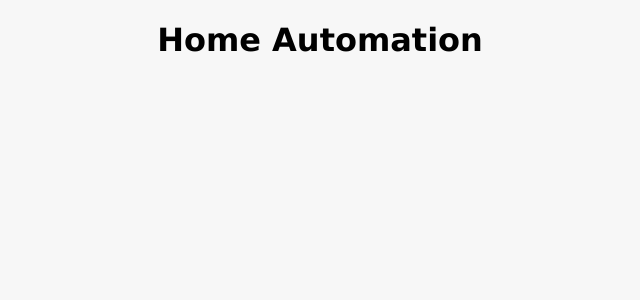
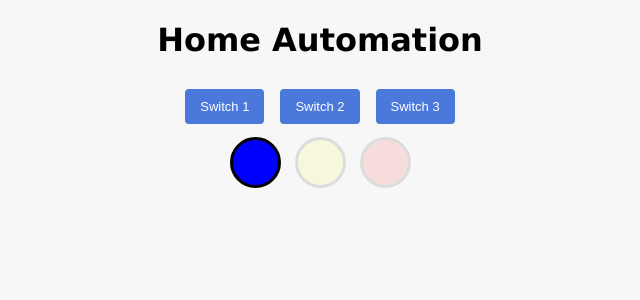
Before and after one commit to GincoAutomation/ui, a React (Create React App) app: page / in a window 1280 px wide. Shown: the top 300 px of the page, without its empty margins (320-960 px from the left). Built offline with nearby package versions, Linux system fonts and the light colour scheme.

Commit message:
add 3 switches and 3 lights to the ui

```diff
--- a/src/components/App/App.js
+++ b/src/components/App/App.js
@@ -1,11 +1,21 @@
 import React, { Component } from 'react';
 import './App.css';
+
+import Switch from '../Switch/Switch'
+import Light from '../Light/Light';
 
 class App extends Component {
   render() {
     return (
       <div className="App">
         <h1>Home Automation</h1>
+        <Switch label={"Switch 1"} />
+        <Switch label={"Switch 2"} />
+        <Switch label={"Switch 3"} />
+        <br/>
+        <Light color="blue" isOn/>
+        <Light color="yellow"/>
+        <Light color="red"/>
       </div>
     );
   }
--- /dev/null
+++ b/src/components/Light/Light.css
@@ -0,0 +1,12 @@
+.light {
+  border: 3px solid;
+  border-radius: 50%;
+  border-color: black;
+  background-color:#f7f7f7;
+
+  width: 45px;
+  height: 45px;
+  margin: 5px 7px;
+  padding: 0;
+  display: inline-block;
+}
--- /dev/null
+++ b/src/components/Light/Light.js
@@ -0,0 +1,23 @@
+import React, { Component } from 'react';
+import PropTypes from 'prop-types';
+import './Light.css';
+
+class Light extends Component {
+  render() {
+    return (
+      <div
+        className="light"
+        style={{
+          backgroundColor: this.props.color,
+          opacity: this.props.isOn ? 1.0 : 0.1
+        }}
+      />
+    );
+  }
+}
+
+Light.propTypes = {
+  color: PropTypes.string,
+  isOn: PropTypes.bool
+}
+export default Light;
--- /dev/null
+++ b/src/components/Switch/Switch.css
@@ -0,0 +1,15 @@
+button {
+  background-color: #4a78db;
+  color: white;
+  padding: 10px 15px;
+  margin: 8px;
+  border: none;
+  border-radius: 4px;
+  cursor: pointer;
+  font-size: 13px;
+  position: relative;
+}
+
+button:hover {
+  opacity: 0.8;
+}
--- /dev/null
+++ b/src/components/Switch/Switch.js
@@ -0,0 +1,16 @@
+import React, { Component } from 'react';
+import PropTypes from 'prop-types';
+import './Switch.css';
+
+class Switch extends Component {
+  render() {
+    return (
+      <button>{this.props.label}</button>
+    );
+  }
+}
+
+Switch.propTypes = {
+  label: PropTypes.string
+}
+export default Switch;
```
